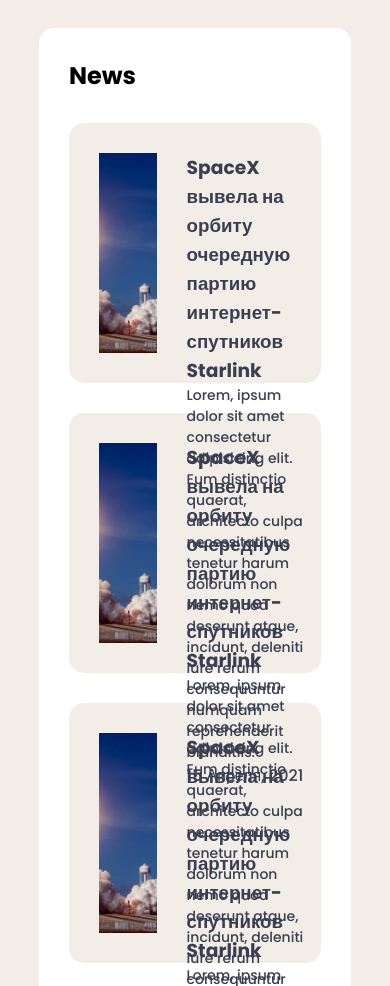
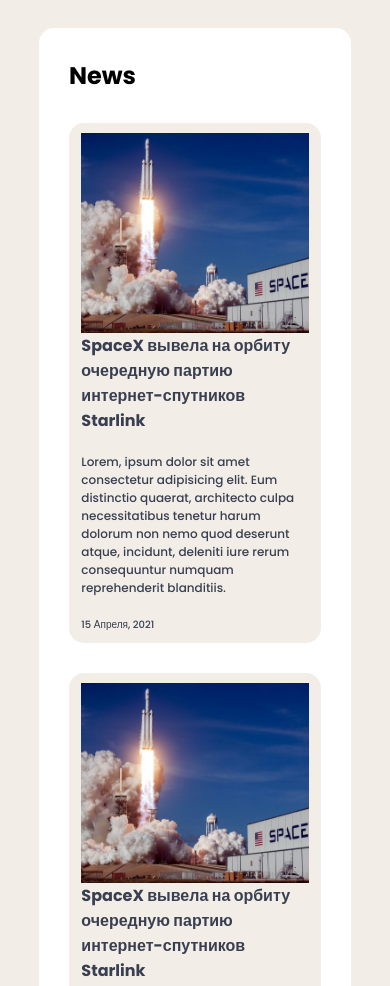
Before and after one commit to alhajr20/Shop, a website: page src/index.html in a window 390 px wide. Shown: the part 3240-4226 px from the top of the page. Drawn offline with nearby package versions, Linux system fonts and the light colour scheme; files that its build step writes are made by us from their sources; files whose address does not match are found by name.

Commit message:
Adapted news section

```diff
--- a/src/sass/_media.scss
+++ b/src/sass/_media.scss
@@ -1,3 +1,4 @@
 @import './media/header';
 @import './media/promo';
 @import './media/recommend';
+@import './media/news';
--- /dev/null
+++ b/src/sass/media/_news.scss
@@ -0,0 +1,34 @@
+@media screen and (max-width: 992px) {
+    .news {
+        &__item {
+            a {
+                figure {
+                    grid-template-columns: 98%;
+                    column-gap: 0;
+                    justify-content: center;
+                    h3 {
+                        font-size: 16px;
+                    }
+                    figcaption {
+                        p {
+                            margin-top: 20px;
+                            font-size: 12px;
+                        }
+                        time {
+                            margin-top: 20px;
+                            font-size: 10px;
+                        }
+                    }
+                }
+            }
+        }
+    }
+}
+
+@media screen and (max-width: 445px) {
+    .news {
+        &__item {
+            padding: 10px;
+        }
+    }
+}
```
Also changed, not shown: src/index.html (+0 -1 lines), dist/css/style.min.css, dist/index.html.
